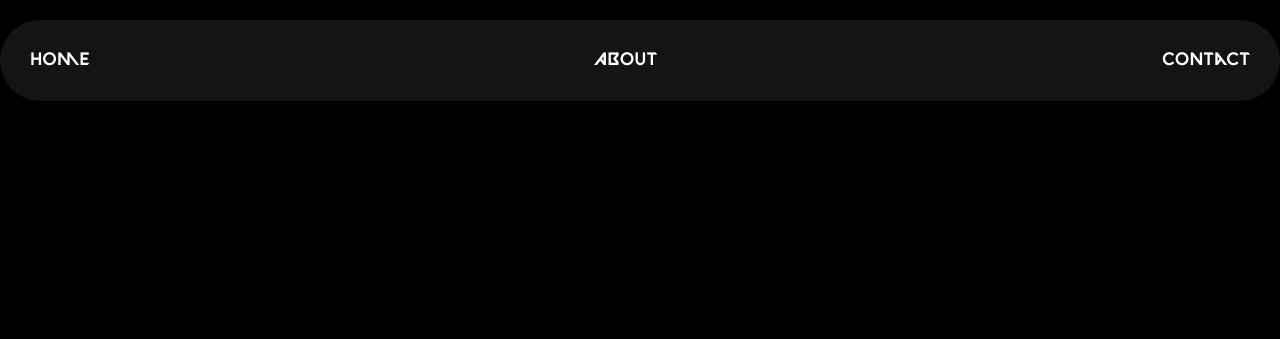
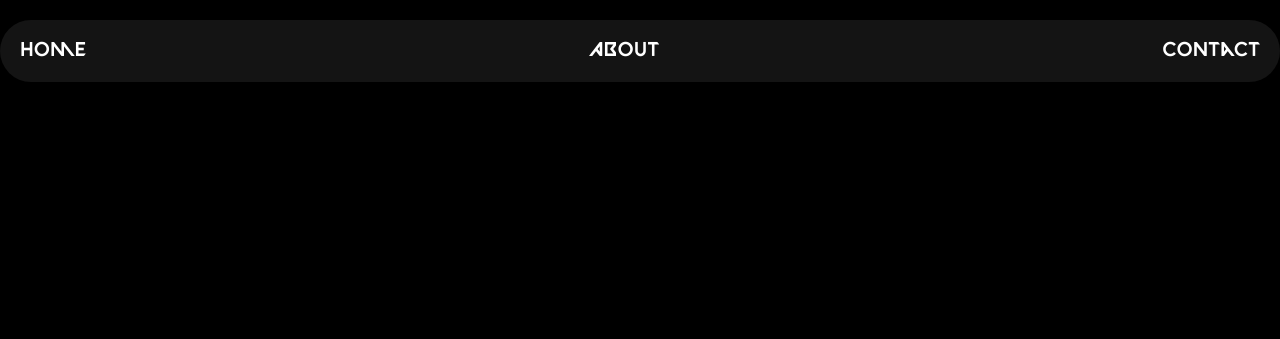
Before and after one commit to GameStreeem/PurePro, a plain HTML site: page index.html in a window 1280 px wide. Shown: the top 339 px of the page. Drawn offline with Linux system fonts and the light colour scheme.

Commit message:
Update index.html

```diff
--- a/index.html
+++ b/index.html
@@ -45,7 +45,7 @@ body {
   top: 20px;
   left: 0;
   right: 0;
-  padding: 30px;
+  padding: 20px;
   border-radius: 50px;
   background-color: rgba(100, 100, 100, 0.2); /* frosted glass effect */
   backdrop-filter: blur(10px); /* blur the background */
@@ -75,14 +75,14 @@ body {
 .nav-button {
   text-decoration: none;
   font-family: purepro;
-  font-size: 18px;
+  font-size: 20px;
   color: white;
   transition: 0.8s ease;
 }
 
 .nav-button:hover {
   color: red;
-  font-size: 20px;
+  font-size: 24px;
 }
 
 .landing-page {
```
